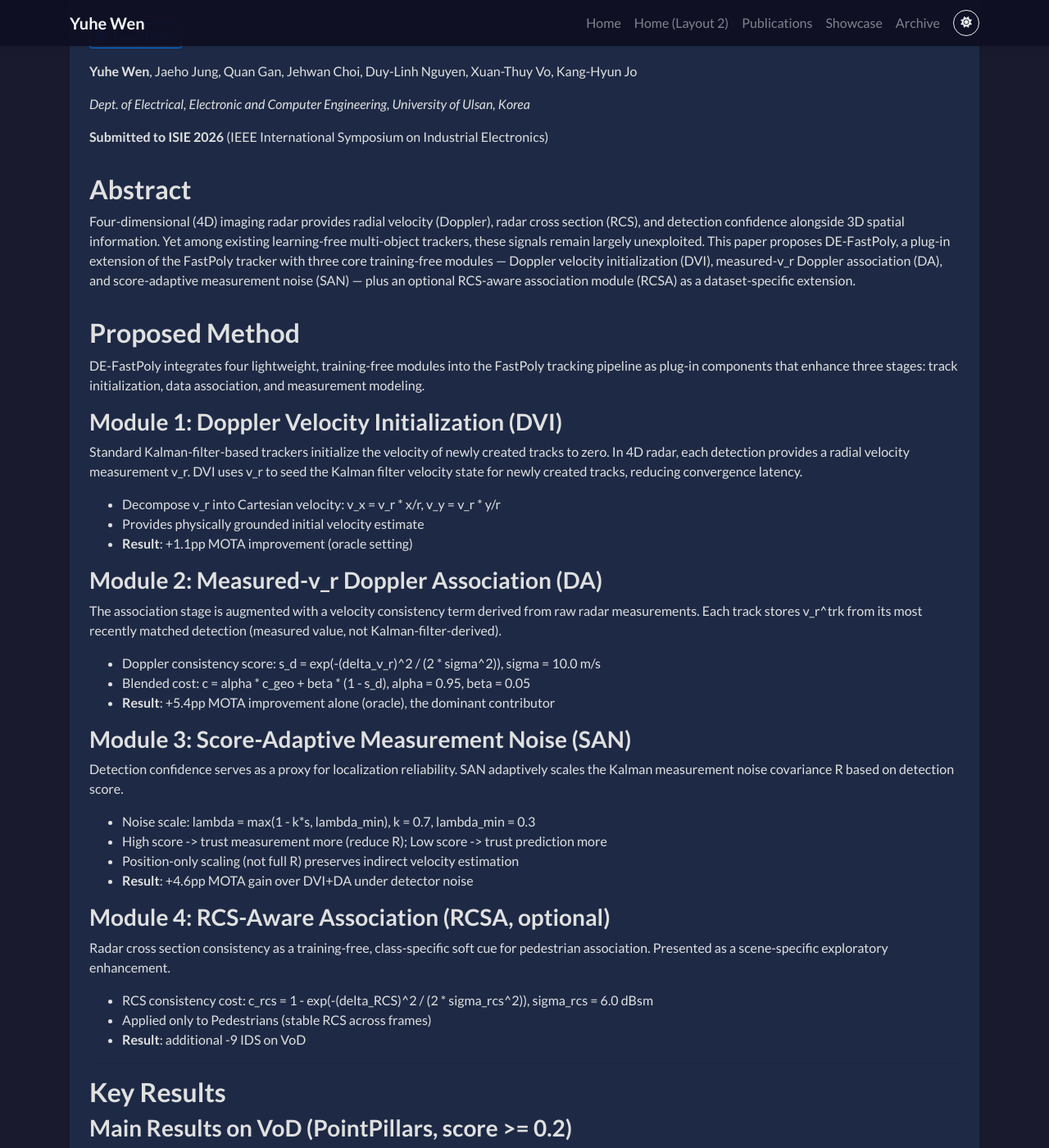
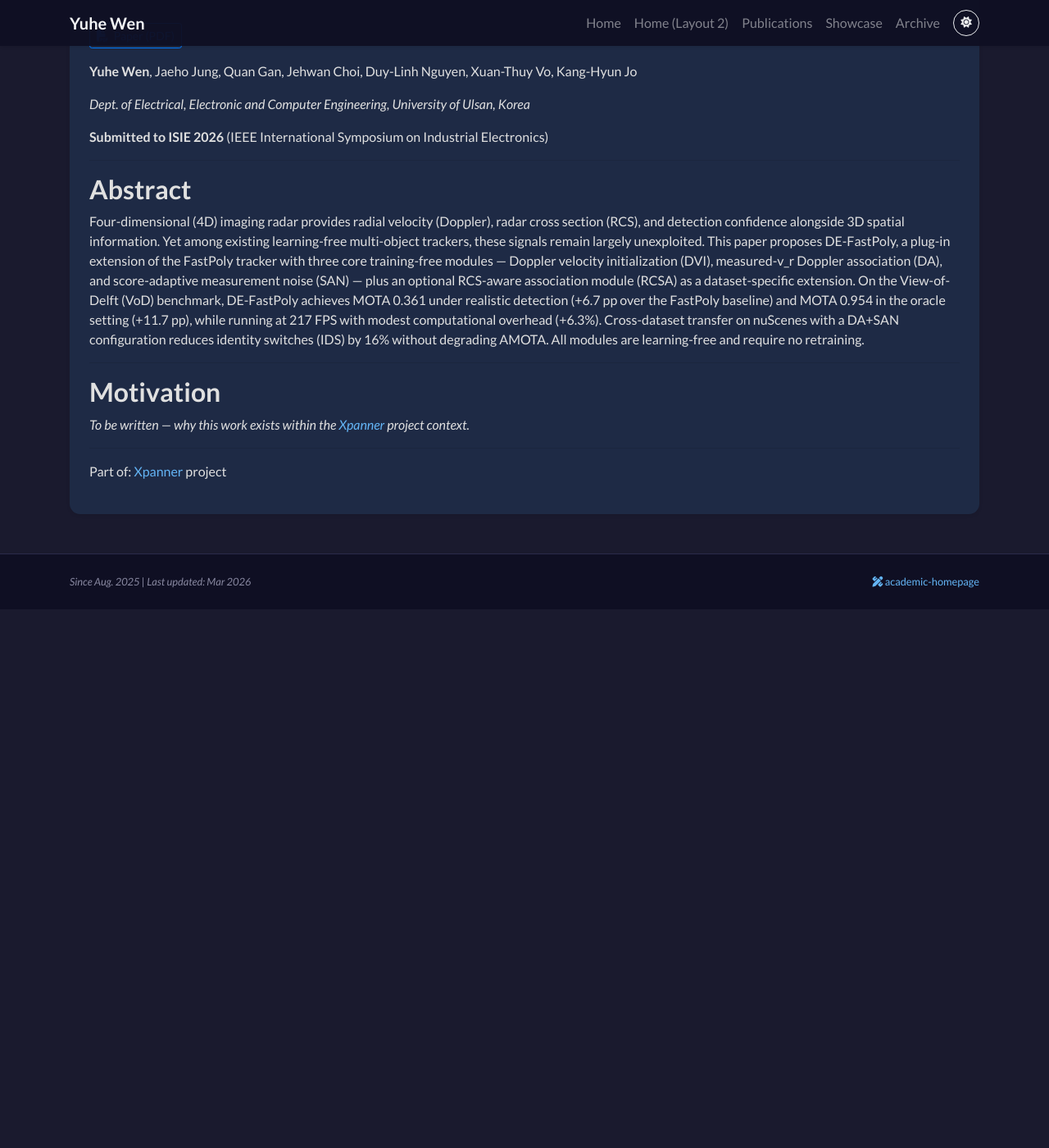
Before and after one commit to solomon0256/solomon0256.github.io, a Jekyll site: the page built from _archive/projects/de-fastpoly.md, in a window 1280 px wide and 1400 px high, scrolled down 289 px. Shown: the whole window at 82% size. Built offline with Jekyll 4.4.1, drawn with Linux system fonts in a browser that asks for light colours; nearby versions of some CDN libraries; a style sheet for code colours, icons or effects is not loaded; after the commit the page ends 1032 px from its top, so only the background shows below that; some of the changed text lies outside the part shown.

Commit message:
Simplify DE-FastPoly page: abstract + authors + PDF only

```diff
--- a/_archive/projects/de-fastpoly.md
+++ b/_archive/projects/de-fastpoly.md
@@ -29,107 +29,14 @@ cover: /assets/images/archive/de-fastpoly_cover.jpg
 
 ## Abstract
 
-Four-dimensional (4D) imaging radar provides radial velocity (Doppler), radar cross section (RCS), and detection confidence alongside 3D spatial information. Yet among existing learning-free multi-object trackers, these signals remain largely unexploited. This paper proposes DE-FastPoly, a plug-in extension of the FastPoly tracker with three core training-free modules — Doppler velocity initialization (DVI), measured-v_r Doppler association (DA), and score-adaptive measurement noise (SAN) — plus an optional RCS-aware association module (RCSA) as a dataset-specific extension.
+Four-dimensional (4D) imaging radar provides radial velocity (Doppler), radar cross section (RCS), and detection confidence alongside 3D spatial information. Yet among existing learning-free multi-object trackers, these signals remain largely unexploited. This paper proposes DE-FastPoly, a plug-in extension of the FastPoly tracker with three core training-free modules — Doppler velocity initialization (DVI), measured-v_r Doppler association (DA), and score-adaptive measurement noise (SAN) — plus an optional RCS-aware association module (RCSA) as a dataset-specific extension. On the View-of-Delft (VoD) benchmark, DE-FastPoly achieves MOTA 0.361 under realistic detection (+6.7 pp over the FastPoly baseline) and MOTA 0.954 in the oracle setting (+11.7 pp), while running at 217 FPS with modest computational overhead (+6.3%). Cross-dataset transfer on nuScenes with a DA+SAN configuration reduces identity switches (IDS) by 16% without degrading AMOTA. All modules are learning-free and require no retraining.
 
 ---
 
-## Proposed Method
+## Motivation
 
-DE-FastPoly integrates four lightweight, training-free modules into the FastPoly tracking pipeline as plug-in components that enhance three stages: track initialization, data association, and measurement modeling.
-
-### Module 1: Doppler Velocity Initialization (DVI)
-
-Standard Kalman-filter-based trackers initialize the velocity of newly created tracks to zero. In 4D radar, each detection provides a radial velocity measurement v_r. DVI uses v_r to seed the Kalman filter velocity state for newly created tracks, reducing convergence latency.
-
-- Decompose v_r into Cartesian velocity: v_x = v_r * x/r, v_y = v_r * y/r
-- Provides physically grounded initial velocity estimate
-- **Result**: +1.1pp MOTA improvement (oracle setting)
-
-### Module 2: Measured-v_r Doppler Association (DA)
-
-The association stage is augmented with a velocity consistency term derived from raw radar measurements. Each track stores v_r^trk from its most recently matched detection (measured value, not Kalman-filter-derived).
-
-- Doppler consistency score: s_d = exp(-(delta_v_r)^2 / (2 * sigma^2)), sigma = 10.0 m/s
-- Blended cost: c = alpha * c_geo + beta * (1 - s_d), alpha = 0.95, beta = 0.05
-- **Result**: +5.4pp MOTA improvement alone (oracle), the dominant contributor
-
-### Module 3: Score-Adaptive Measurement Noise (SAN)
-
-Detection confidence serves as a proxy for localization reliability. SAN adaptively scales the Kalman measurement noise covariance R based on detection score.
-
-- Noise scale: lambda = max(1 - k*s, lambda_min), k = 0.7, lambda_min = 0.3
-- High score -> trust measurement more (reduce R); Low score -> trust prediction more
-- Position-only scaling (not full R) preserves indirect velocity estimation
-- **Result**: +4.6pp MOTA gain over DVI+DA under detector noise
-
-### Module 4: RCS-Aware Association (RCSA, optional)
-
-Radar cross section consistency as a training-free, class-specific soft cue for pedestrian association. Presented as a scene-specific exploratory enhancement.
-
-- RCS consistency cost: c_rcs = 1 - exp(-(delta_RCS)^2 / (2 * sigma_rcs^2)), sigma_rcs = 6.0 dBsm
-- Applied only to Pedestrians (stable RCS across frames)
-- **Result**: additional -9 IDS on VoD
+*To be written — why this work exists within the [Xpanner](/archive/xpanner) project context.*
 
 ---
 
-## Key Results
-
-### Main Results on VoD (PointPillars, score >= 0.2)
-
-| Method | MOTA | MOTP | IDS |
-|--------|------|------|-----|
-| FastPoly (baseline) | 0.294 | 0.347 | 169 |
-| Poly-MOT | 0.301 | 0.268 | 290 |
-| ByteTrack (3D) | 0.321 | 0.268 | 417 |
-| SimpleTrack | 0.345 | **0.245** | 151 |
-| **DE-FastPoly** | **0.361** | 0.265 | **127** |
-
-**+6.7pp MOTA** over FastPoly baseline, **-25% IDS**
-
-### Oracle Ablation (GT boxes as detections)
-
-| Config | MOTA | IDS |
-|--------|------|-----|
-| Baseline | 0.837 | 190 |
-| DVI | 0.848 | 171 |
-| DA | 0.891 | 153 |
-| DVI+DA | 0.892 | 148 |
-| DVI+DA+SAN (pos-only) | 0.953 | 59 |
-| **DVI+DA+SAN+RCSA** | **0.954** | **41** |
-
-**+11.7pp MOTA** in oracle setting
-
-### Per-Class Breakdown (Detector Setting)
-
-| Class | Baseline MOTA | Ours MOTA | Baseline IDS | Ours IDS |
-|-------|---------------|-----------|--------------|----------|
-| Car | 0.326 | 0.355 (+2.9) | 61 | 56 (-8%) |
-| Pedestrian | 0.177 | **0.284 (+10.7)** | 83 | **55 (-34%)** |
-| Cyclist | 0.506 | **0.577 (+7.1)** | 25 | **16 (-36%)** |
-
-### Cross-Dataset Transfer on nuScenes
-
-| Method | AMOTA | MOTA | IDS |
-|--------|-------|------|-----|
-| FastPoly (baseline) | 0.7367 | 0.6319 | 414 |
-| **DE-FastPoly (DA+SAN)** | **0.7367** | **0.6324** | **347 (-16%)** |
-
-### Runtime Performance
-
-| Config | ms/frame | FPS | Overhead |
-|--------|----------|-----|----------|
-| Baseline | 4.34 | 230.5 | — |
-| Full DE-FastPoly | 4.61 | **216.8** | +6.3% |
-
-All modules involve only scalar operations — no matrix decompositions or neural network inference. **Real-time at 217 FPS.**
-
-### Parameter Sensitivity
-
-All five hyperparameters tested with +/-50% perturbation: maximum MOTA change is only 0.004. The proposed modules are **robust to perturbation on VoD**.
-
----
-
-## Links
-
-- <i class="fas fa-file-pdf mr-1"></i> [Paper PDF](/assets/papers/DE-FastPoly_ISIE2026.pdf)
-- Part of: [Xpanner](/archive/xpanner) project
+Part of: [Xpanner](/archive/xpanner) project
```
